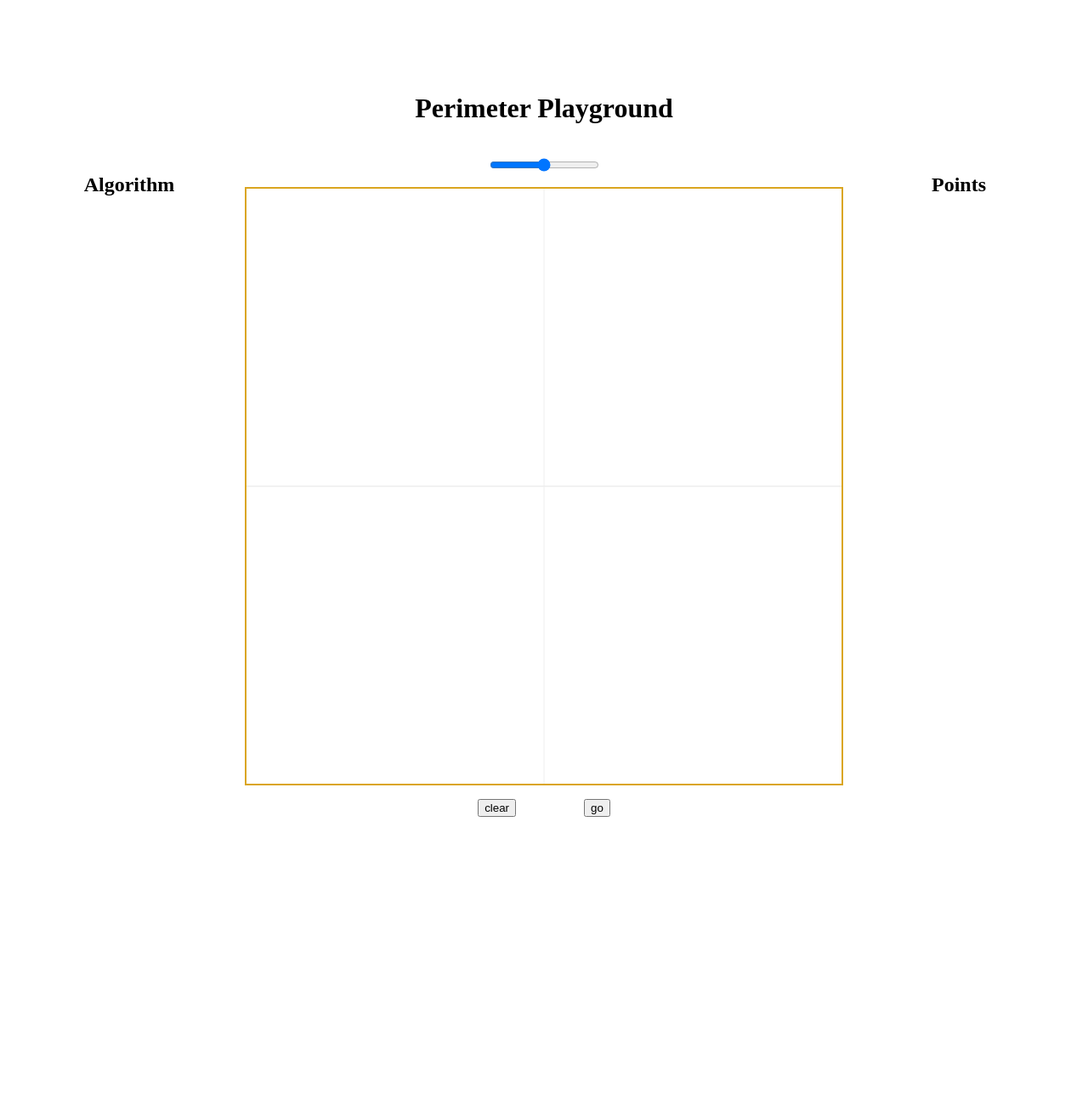
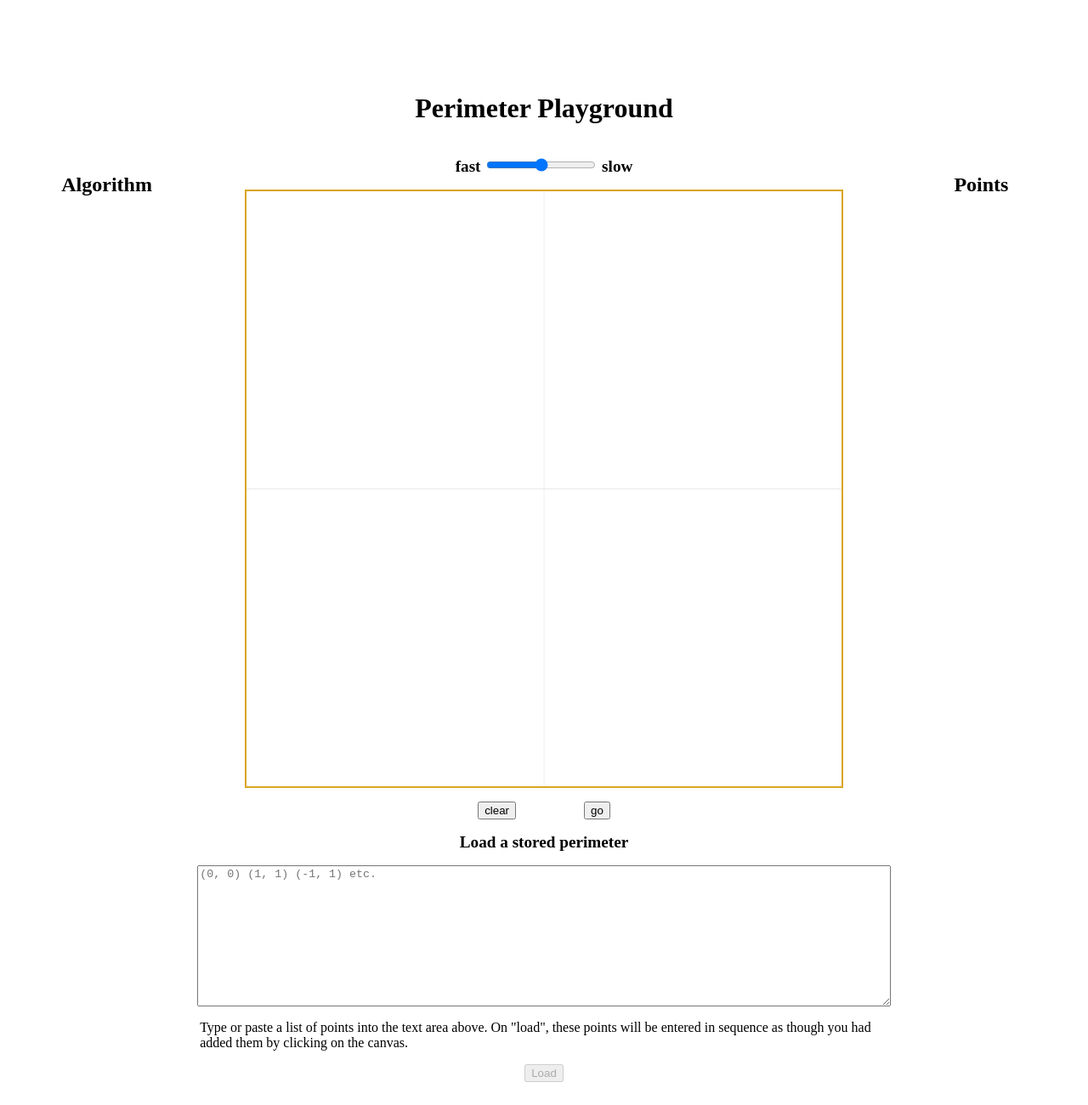
Before and after one commit to dfhoughton/perimeter-playground, a website with bundled scripts: page index.html in a window 1280 px wide. Shown: the whole page at 85% size. Before the commit the page ends 1049 px from the top, so only its background shows below. Built offline with nearby package versions, Linux system fonts and the light colour scheme.

Commit message:
added a way to load in stored perimeters

```diff
--- a/index.html
+++ b/index.html
@@ -35,6 +35,14 @@
         }
         width: 15rem;
       }
+      #load-data {
+        width: 100%;
+        height: 10rem;
+      }
+      label {
+        font-size: larger;
+        font-weight: 600;
+      }
     </style>
     <script src="bundle.js"></script>
   </head>
@@ -46,7 +54,18 @@
         <div id="events"></div>
       </div>
       <div class="central">
-        <input type="range" id="delay" min="0" max="1" step="0.001" value="0.5" />
+        <label>
+          fast
+          <input
+            type="range"
+            id="delay"
+            min="0"
+            max="1"
+            step="0.001"
+            value="0.5"
+          />
+          slow
+        </label>
         <canvas id="rodeo" width="700" height="700">
           I'm sorry, it appears you aren't seeing the canvas. That's the whole
           point.
@@ -55,6 +74,17 @@
           <button id="clear">clear</button>
           <button id="go">go</button>
         </div>
+        <label for="load-data">Load a stored perimeter</label>
+        <textarea
+          id="load-data"
+          placeholder="(0, 0) (1, 1) (-1, 1) etc."
+        ></textarea>
+        <caption for="load-data">
+          Type or paste a list of points into the text area above. On "load",
+          these points will be entered in sequence as though you had added them
+          by clicking on the canvas.
+        </caption>
+        <button id="load" disabled>Load</button>
       </div>
       <div class="col">
         <h2>Points</h2>
--- a/src/main.ts
+++ b/src/main.ts
@@ -32,12 +32,13 @@ function main() {
     scale: 10,
     color: "crimson",
   });
-  document.getElementById("clear")!.onclick = () => {
+  const clear = () => {
     points.length = 0;
     document.getElementById("points")!.innerHTML = "";
     document.getElementById("events")!.innerHTML = "";
     tutor.clear();
   };
+  document.getElementById("clear")!.onclick = clear;
   // record an event
   const event = (message: string, header?: string) => {
     const events = document.getElementById("events")!;
@@ -51,12 +52,9 @@ function main() {
     container.appendChild(document.createTextNode(message));
     events.appendChild(container);
   };
-  canvas.onclick = (e) => {
-    if (!tutor.fresh()) return;
-
+  const addPoint = (point: [number, number]) => {
     let lastPoint: [number, number] | null = null;
     if (points.length) lastPoint = points[points.length - 1];
-    const point = tutor.cartesian(e.offsetX, e.offsetY);
     const [x, y] = point;
     // if  this is a double-click on the same point, ignore it
     if (lastPoint && x === lastPoint[0] && y === lastPoint[1]) return;
@@ -72,6 +70,26 @@ function main() {
     assemblage.push(newPoint);
     tutor.enqueue(assemblage, { color: "green" });
     tutor.drawAll();
+  };
+  canvas.onclick = (e) => {
+    if (!tutor.fresh()) return;
+    const point = tutor.cartesian(e.offsetX, e.offsetY);
+    addPoint(point);
+  };
+  const load = document.getElementById("load-data")! as HTMLTextAreaElement;
+  const loadButton = document.getElementById("load")! as HTMLButtonElement;
+  const pointMatcher = /\(\s*(-?\d+(?:\.\d+)?)\s*,\s*(-?\d+(?:\.\d+)?)\s*\)/g;
+  load.onkeyup = (_e) => {
+    const pointsPresent = !!load.value.matchAll(pointMatcher).next().value;
+    if (loadButton.disabled === pointsPresent) {
+      loadButton.disabled = !pointsPresent;
+    }
+  };
+  loadButton.onclick = (_e) => {
+    clear();
+    for (const m of load.value.matchAll(pointMatcher)) {
+      addPoint([Number.parseFloat(m[1]), Number.parseFloat(m[2])]);
+    }
   };
   const describeAlgorithmStep = (step: string) => {
     tutor.addFrame([], { after: () => event("", `❧ ${step}`), once: true });
```
